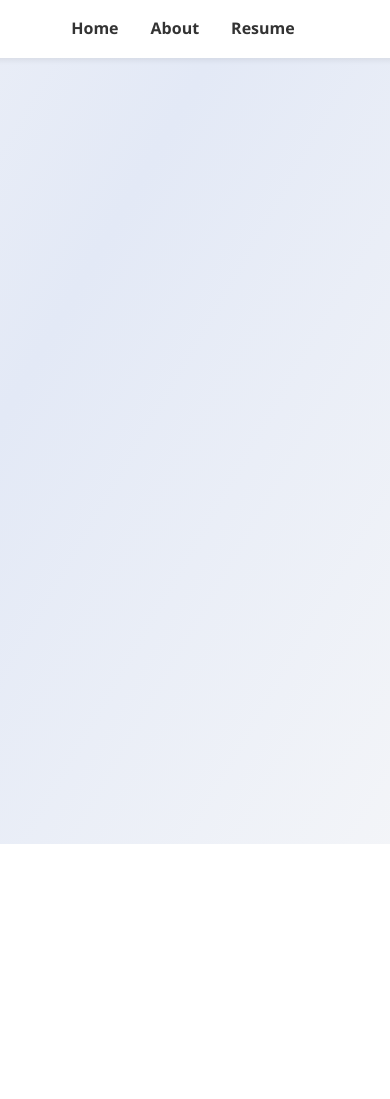
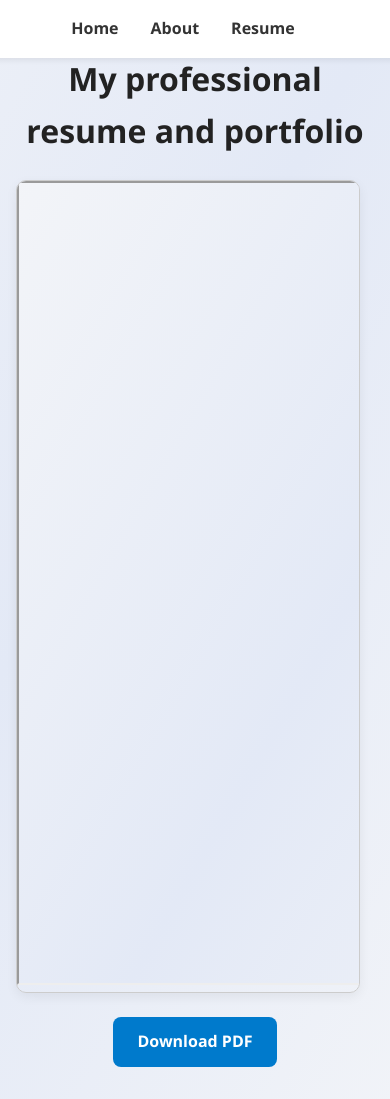
Before and after one commit to Yaghs/Shahin-s-website, a React (Create React App) app: page /resume in a window 390 px wide. Before the commit this address had no page. Before the commit the page ends 844 px from the top, so only its background shows below. Built offline with nearby package versions, Linux system fonts and the light colour scheme.

Commit message:
Make resume PDF preview responsive and update styles

```diff
--- /dev/null
+++ b/src/Stylesheets/Resume.css
@@ -0,0 +1,76 @@
+.resume-container {
+  max-width: 900px;
+  margin: 0 auto;
+  padding: 2rem 1.5rem;
+  text-align: center;
+}
+
+.resume-title {
+  font-size: 2rem;
+  font-weight: 600;
+  margin-bottom: 1.5rem;
+}
+
+.resume-preview {
+  border: 1px solid #ccc;
+  border-radius: 10px;
+  overflow: hidden;
+  box-shadow: 0 4px 12px rgba(0, 0, 0, 0.06);
+  margin-bottom: 1.5rem;
+  width: 100%;
+  max-width: 900px;
+  margin-left: auto;
+  margin-right: auto;
+  overflow-x: auto;
+}
+
+.responsive-pdf {
+  width: 100%;
+  height: 80vh;
+  min-height: 400px;
+  border: none;
+  display: block;
+  margin: 0 auto;
+  background: #fff;
+  border-radius: 10px;
+  box-shadow: 0 4px 12px rgba(0, 0, 0, 0.06);
+  min-width: 600px; /* Ensures PDF is not squished too much */
+}
+
+@media (max-width: 900px) {
+  .responsive-pdf {
+    height: 60vh;
+    min-height: 250px;
+  }
+}
+
+@media (max-width: 600px) {
+  .resume-preview {
+    max-width: 100vw;
+    padding: 0;
+    margin-left: -8px; /* Remove side padding if needed */
+    margin-right: -8px;
+  }
+  .responsive-pdf {
+    width: 100vw;
+    min-width: 0;
+    height: 60vh;
+    min-height: 150px;
+    border-radius: 0;
+  }
+}
+
+.download-button {
+  display: inline-block;
+  background-color: #007acc;
+  color: #fff;
+  padding: 0.75rem 1.5rem;
+  border-radius: 8px;
+  text-decoration: none;
+  font-weight: 600;
+  transition: background-color 0.3s ease;
+}
+
+.download-button:hover {
+  background-color: #005f99;
+}
--- a/src/pages/App.tsx
+++ b/src/pages/App.tsx
@@ -1,6 +1,6 @@
 import React, { useEffect, useRef } from 'react';
 import { BrowserRouter as Router, Routes, Route, Link } from 'react-router-dom';
-import { resume } from './resume';
+import Resume from './resume';
 import About from './About';
 import profilePic from '../images/profile.jpg';
 import reactGif from '../images/React.gif';
@@ -100,6 +100,7 @@ function App() {
       <Routes>
         <Route path="/" element={<HomeContent />} />
         <Route path="/about" element={<About />} />
+        <Route path="/resume" element={<Resume />} />
       </Routes>
     </Router>
   );
--- a/src/pages/resume.tsx
+++ b/src/pages/resume.tsx
@@ -1,11 +1,28 @@
 // Resume.tsx
 import React from 'react';
+import '../Stylesheets/Resume.css';
 
-export function resume() {
+export default function Resume() {
   return (
-    <div>
-      <h2>My Resume</h2>
-      <p>Coming soon...</p>
-    </div>
+    <main className="resume-container fade-in">
+      <h1 className="resume-title">My professional resume and portfolio</h1>
+
+      <div className="resume-preview">
+        <iframe
+          src="/Shahin_Yaghinloo_Resume_V6.pdf#toolbar=0"
+          width="100%"
+          height="800px"
+          title="Resume Preview"
+        />
+      </div>
+
+      <a
+        href="/Shahin_Yaghinloo_Resume_V6.pdf"
+        download
+        className="download-button"
+      >
+        Download PDF
+      </a>
+    </main>
   );
 }
```
Also changed, not shown: 1 other file (tests, documents, lock files or other folders).
